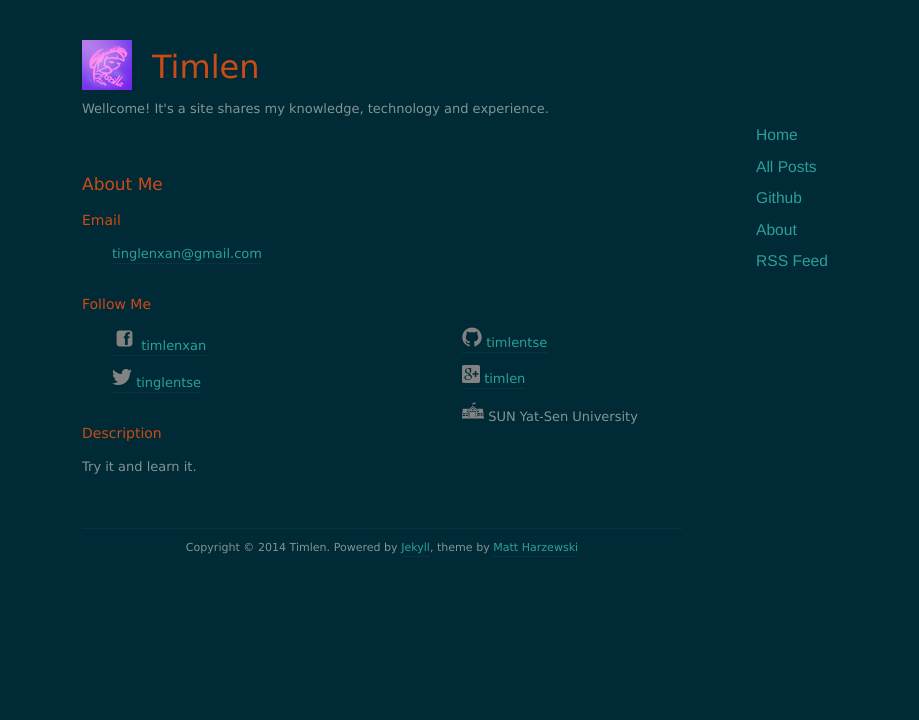
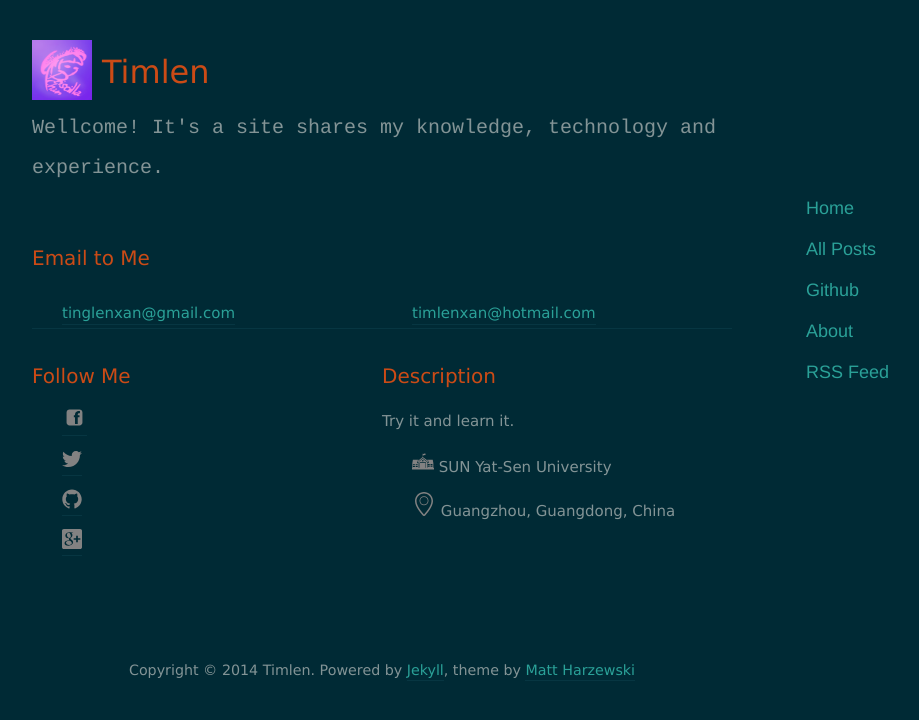
Before and after one commit to timlentse/timlentse.github.io, a Jekyll site: the page built from about.md, in a window 1280 px wide. Shown: the top 720 px of the page, without its empty margins (258-1177 px from the left). Built offline with Jekyll 4.4.1, drawn with Linux system fonts in a browser that asks for light colours; nearby versions of some CDN libraries.

Commit message:
add favicon and location'

```diff
--- a/_layouts/default.html
+++ b/_layouts/default.html
@@ -18,13 +18,13 @@
 
 <body>
 
-
+ <div>
 
   <header id="header">
-    <div> <a href="/about"><img id ="icon" src="/images/priscilla_chan.ico"/> <h1> {{ site.name }}</h1> </a></div>
+    <div> <a href="/about"><img id ="icon" src="/images/priscilla_chan.jpg"/> <h1> {{ site.name }}</h1> </a></div>
     <p>{{ site.description }}</p>
   </header>
-
+</div>
 
 
   <div id="page">
@@ -49,17 +49,14 @@
       {{ content }}
     </div>
 
-
-
   </div>
 
 
-
+ <div>
   <footer id="footer">
     <p class="copyright">Copyright &copy; {{ site.time | date: '%Y' }} Timlen. Powered by <a href="http://jekyllrb.com">Jekyll</a>, theme by <a href="http://www.webmaster-source.com">Matt Harzewski</a></p>
   </footer>
-
-
+</div>
 
   <script src="//ajax.googleapis.com/ajax/libs/jquery/1.10.1/jquery.min.js"></script>
   <script src="/assets/js/jquery.mobilemenu.min.js"></script>
@@ -70,7 +67,5 @@
     });
   </script>
 
-
-
 </body>
 </html>
--- a/_layouts/page.html
+++ b/_layouts/page.html
@@ -1,6 +1,7 @@
 ---
 layout: default
 ---
+
 <div class="post">
 
   <header class="post-header">
--- a/_posts/2014-12-28-How-to-learn-50%-of-a-language.markdown
+++ b/_posts/2014-12-28-How-to-learn-50%-of-a-language.markdown
@@ -4,7 +4,7 @@
 date:   2014-12-28 16:03:33
 ---
 
-###这篇文章来源于以前的`上司`，内容关于“快速掌握一个语言最常用的50%”
+####这篇文章来源于以前的`上司`，内容关于“快速掌握一个语言最常用的50%”
 
   现在的开发工作要求我们能够快速掌握一门语言。一般来说应对这种挑战有两种态度：
  其一，粗粗看看语法，就撸起袖子开干，边查Google边学习；其二是花很多时间完整地把整个语言学习一遍，做到胸有成竹，然后再开始做实际工作。然而这两种方法都有弊病。第二种方法的问题当然很明显，不仅浪费了时间，偏离了目标，而且学习效率不高。因为没有实际问题驱动的语言学习通常是不牢固不深入的。有的人学着学着成了语言专家，反而忘了自己原本是要解决问题来的。第一种路子也有问题，在对于这种语言的脾气秉性还没有了解的情况下大刀阔斧地拼凑代码，写出来的东西肯定不入流。说穿新鞋走老路，新瓶装旧酒，那都是小问题，真正严重的是这样的程序员可以在短时间内堆积大量充满缺陷的垃圾代码。由于通常开发阶段的测试完备程度有限，这些垃圾代码往往能通过这个阶段，从而潜伏下来，在后期成为整个项目的毒瘤，反反复复让后来的维护者陷入西西弗斯困境。
--- a/about.md
+++ b/about.md
@@ -1,21 +1,23 @@
 ---
 layout: page
-title: About Me
 permalink: /about/
 ---
-  <div>
-      <div>
-      <h3>Email</h3>
+ <div>
+      <h3>Email to Me</h3>
+        <div class ='left-email'>
+         <ul>
+          <li ><a href="mailto:{{ site.email }}">{{ site.email }}</a></li>
+        </ul>
+        </div>
+        <div class ='left-email'>
         <ul>
-          <li><a href="mailto:{{ site.email }}">{{ site.email }}</a></li>
-        </ul>
-      </div>
+          <li ><a href="mailto:timlenxan@hotmail.com">timlenxan@hotmail.com</a></li>
+         </ul>
+        </div>
 
-      <div>
+       <div class="left-social">
        <h3 >Follow Me</h3>
-      <div>
         <ul>
-
           <li>
             <a href="https://facebook.com/{{ site.facebook_name }}">
               <span>
@@ -27,12 +29,9 @@
 	              L-208.757-229.662z"/>
                 </svg>
               </span>
-              <span>{{ site.facebook_name }}</span>
             </a>
           </li>
 
-
-          {% if site.twitter_username %}
           <li>
             <a href="https://twitter.com/{{ site.twitter_username }}">
               <span>
@@ -41,15 +40,9 @@
                   c-0.632,0.375-1.332,0.647-2.076,0.793c-0.596-0.636-1.446-1.033-2.387-1.033c-1.806,0-3.27,1.464-3.27,3.27 c0,0.256,0.029,0.506,0.085,0.745C5.163,5.404,2.753,4.102,1.14,2.124C0.859,2.607,0.698,3.168,0.698,3.767 c0,1.134,0.577,2.135,1.455,2.722C1.616,6.472,1.112,6.325,0.671,6.08c0,0.014,0,0.027,0,0.041c0,1.584,1.127,2.906,2.623,3.206 C3.02,9.402,2.731,9.442,2.433,9.442c-0.211,0-0.416-0.021-0.615-0.059c0.416,1.299,1.624,2.245,3.055,2.271 c-1.119,0.877-2.529,1.4-4.061,1.4c-0.264,0-0.524-0.015-0.78-0.046c1.447,0.928,3.166,1.469,5.013,1.469 c6.015,0,9.304-4.983,9.304-9.304c0-0.142-0.003-0.283-0.009-0.423C14.976,4.29,15.531,3.714,15.969,3.058z"/>
                 </svg>
               </span>
-              <span>{{ site.twitter_username }}</span>
             </a>
           </li>
-          {% endif %}
-         </ul>
-       </div>
-       <div class = "right_side">
-        <ul>
-        {% if site.github_username %}
+
           <li>
             <a href="https://github.com/{{ site.github_username }}">
               <span>
@@ -58,15 +51,13 @@
                 </svg>
               </span>
 
-              <span >{{ site.github_username }}</span>
             </a>
           </li>
-          {% endif %}
 
-         <li>
+          <li>
             <a href="https://plus.google.com.com/109672713496715019812">
               <span>
-                <svg width="18px" height="18px" viewBox="0 0 24 24" style="enable-background:new 0 0 24 24;" xml:space="preserve">
+                <svg width="20px" height="20px" viewBox="0 0 24 24" style="enable-background:new 0 0 24 24;" xml:space="preserve">
                 <g>
                 	<path style="fill:#828282;" d="M7.9,4.6c-0.6,0-1.2,0.3-1.5,0.7C6,5.8,5.9,6.4,5.9,6.9c0,1.4,0.8,3.8,2.7,3.8
                 		c0.5,0,1.1-0.3,1.5-0.6c0.5-0.5,0.5-1.2,0.5-1.5C10.6,7,9.7,4.6,7.9,4.6z"/>
@@ -80,10 +71,15 @@
                 </g>
                 </svg>
               </span>
-              <span>{{ site.google_plus_name }}</span>
             </a>
           </li>
+        </ul>
+      </div>
 
+      <div class="left-social">
+       <h3 >Description</h3>
+        <p>Try it and learn it. </p>
+          <ul>
           <li>
               <span>
                 <svg width="22px" height="21px" viewBox="0 0 37.463 27.425" enable-background="new 0 0 37.463 27.425" xml:space="preserve">
@@ -101,13 +97,16 @@
               </span>
               <span> SUN Yat-Sen University</span>
           </li>
+         <li>
+          <span>
+          <svg width="24px" height="24px" viewBox="0 0 512 512">
+          <g>
+          </g>
+          	<path fill="#828282" d="M256.032 283.936c52.944 0 96-43.072 96-96s-43.056-96-96-96c-52.944 0-96 43.056-96 96s43.056 96 96 96zM256.032 107.936c44.128 0 80 35.872 80 80s-35.872 80-80 80c-44.128 0-80-35.872-80-80s35.872-80 80-80zM256 0c-105.888 0-192 85.056-192 192.016 0 112 96.016 226.576 166.016 307.104 0.256 0.32 11.488 12.88 25.376 12.88 0.032 0 1.168 0 1.232 0 13.872 0 25.12-12.56 25.376-12.88 70.032-80.528 166.032-195.088 166.032-307.104 0-106.96-86.128-192.016-192.032-192.016zM257.872 478.128c-0.336 0.32-1.312 1.024-2.16 1.568-0.16-0.432-1.344-1.376-2.064-2.128-58.64-67.472-157.648-181.344-157.648-285.552 0-88.224 71.792-160.016 160-160.016 88.256 0 160.032 71.792 160.032 160.032 0 104.192-99.008 218.064-158.16 286.096z"/>
+          </svg>
+            </span>
+              <span>Guangzhou, Guangdong, China</span>
+          </li>
         </ul>
-      </div>
      </div>
-
-      <div>
-      <h3 >Description</h3>
-        <p>Try it and learn it. </p>
-      </div>
-
-  </div>
+</div>
--- a/assets/css/common.css
+++ b/assets/css/common.css
@@ -1,17 +1,16 @@
-.left_side {
- 	position: absolute;
-	text-align: left;
-	width: 160px;
-  left:0px
-}
-.right_side {
- 	position: absolute;
-	text-align: left;
-	width: 400px;
-  right:-150px;
-  top:147px
-}
-
 div ul li {
 list-style:none;
 }
+
+.left-social {
+ display:block;
+ float: left;
+ width: 350px;
+ height:300px;
+}
+
+.left-email {
+ display:block;
+ float: left;
+ width: 350px;
+}
--- a/assets/css/style.css
+++ b/assets/css/style.css
@@ -33,8 +33,8 @@
 /*** Basics ***/
 body {
 	font-family: Verdana, serif;
-	font-size: 13px;
-	line-height: 1.7;
+	font-size: 15px;
+	line-height: 2;
 }
 
 a, a:active, a:visited {
@@ -57,7 +57,7 @@
 sub { vertical-align: sub; font-size: 0.85em; }
 
 code {
-    font: 0.85em Monaco, Courier, Monospace;
+    font: 1.05em Monaco, Courier, Monospace;
 }
 
 blockquote {
@@ -77,15 +77,15 @@
 
 
 h1 {
-	font-size: 17px;
+	font-size: 24px;
 	margin: 0 0 10px 0;
 }
 h2 {
-	font-size: 15px;
+	font-size: 22px;
 	margin: 0 0 10px 0;
 }
 h3 {
-	font-size: 14px;
+	font-size: 20px;
 	margin: 0 0 10px 0;
 }
 
@@ -105,46 +105,53 @@
 .nopadding { padding: 0; }
 .nounderline { text-decoration: underline; }
 
-
-
 /*** Structure ***/
 #page {
-	width: 600px;
+	width: 700px;
 	margin: 0 auto;
 	position: relative;
 }
 
 #header {
-	width: 600px;
+	width: 700px;
   margin: 40px auto 50px auto;
 }
+
 #header h1 {
 	font-size: 32px;
 	margin-bottom: 4px;
 }
 
+#header p {
+ font-family: courier;
+ font-size: 20px
+}
+
+#header div h1 {
+  position: relative;
+  left: 70px;
+}
+
+
 #footer {
-	width: 600px;
+	width: 700px;
 	margin: 50px auto 20px auto;
 	padding-top: 10px;
-	font-size: 0.85em;
+	font-size: 0.95em;
 	border-top: 1px solid #073642;
   text-align:center
 }
 
 #content {
-	width: 600px;
+	width: 700px;
 	margin: 0 auto;
 }
 
 #icon {
   position: absolute;
+  width: 60px;
+  height: 60px;
   top: 40px;
-}
-
-#header div h1 {
-  position: relative;
-  left: 70px;
 }
 
 #sidebar {
@@ -166,7 +173,6 @@
 	font-size: 1.2em;
 	padding: 2px 4px;
 }
-
 
 
 /*** Posts ***/
@@ -267,24 +273,3 @@
   font-weight: normal;
   font-style: normal;
 }
-
-[class^="icon-"]:before, [class*=" icon-"]:before {
-  font-family: "solarthemeicons";
-  font-style: normal;
-  font-weight: normal;
-  speak: none;
-  display: inline-block;
-  text-decoration: inherit;
-  width: 1em;
-  margin-right: .2em;
-  text-align: center;
-  font-variant: normal;
-  text-transform: none;
-  line-height: 1.7;
-}
-
-.icon-sun:before { content: '\e801'; }
-.icon-anchor:before { content: '\e800'; }
-.icon-anchor {
-	font-size: 65%;
-}
```
Also changed, not shown: favicon.ico (added).
